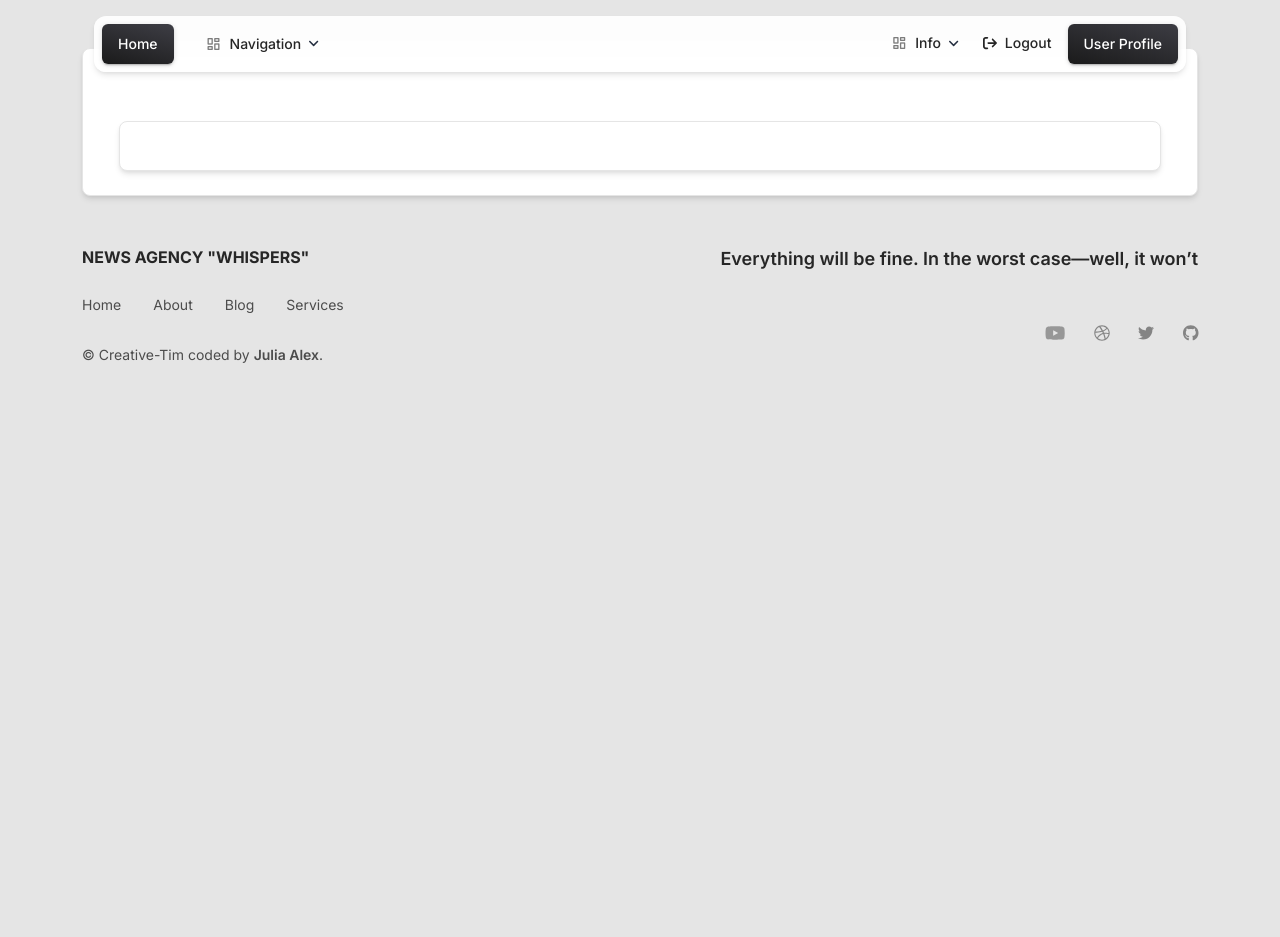
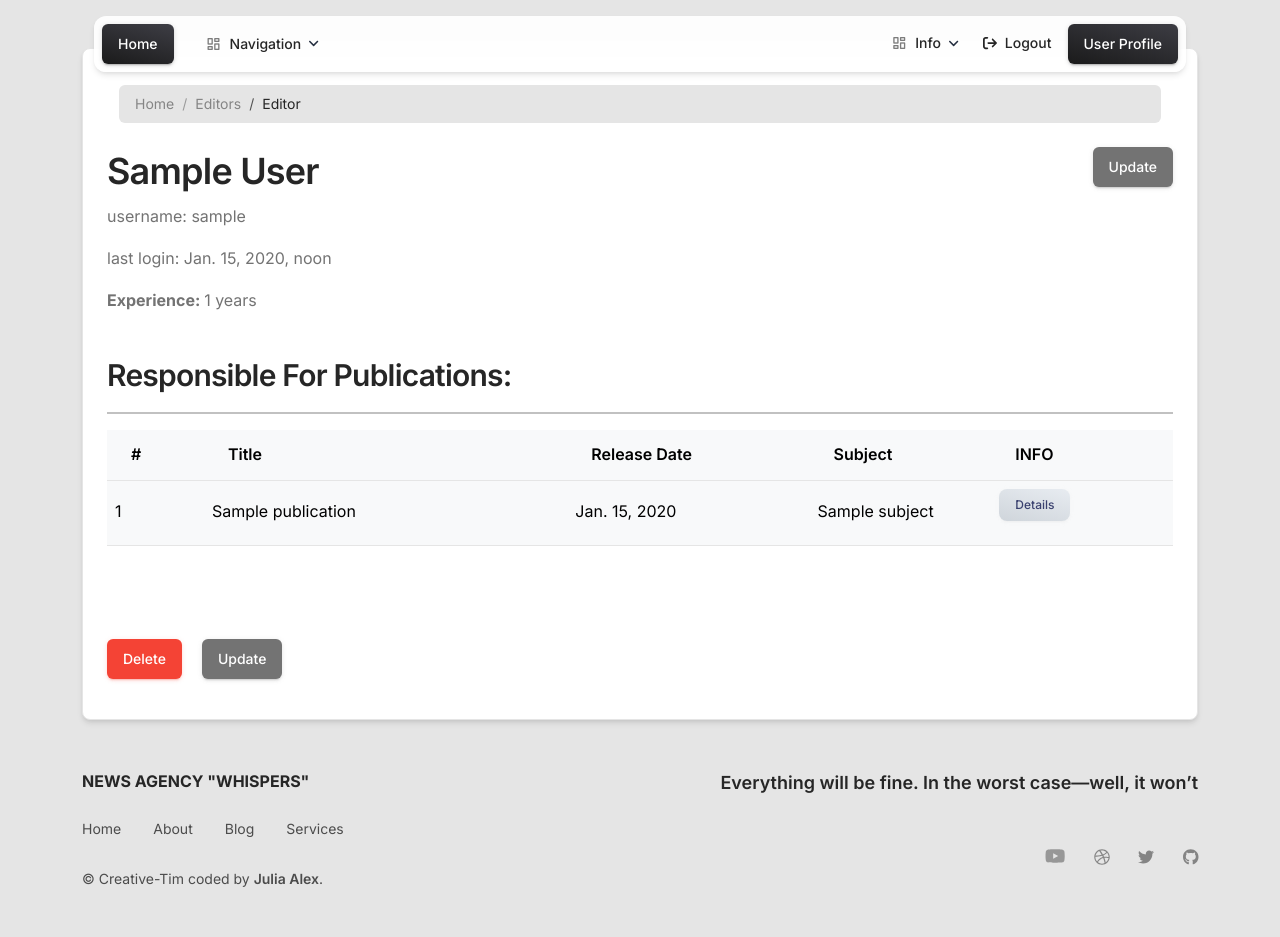
Before and after one commit to julia4406/news-agency-manager, a Django app: page /editors/1/ in a window 1280 px wide. Before the commit the page ends 363 px from the top, so only its background shows below. Run offline with Django 5.2, Linux system fonts and the light colour scheme; a user stored in the database is signed in; tables that the repository leaves empty hold one stand-in row (values such as "Sample post"); parts of the project's set-up code (start-up, migrations or seed data) failed here and were passed over; some libraries are stand-ins or nearby versions.

Commit message:
Added Editors-list page, editor-detail page with possibility CRUD operations.

```diff
--- a/manager_app/urls.py
+++ b/manager_app/urls.py
@@ -51,6 +51,14 @@ urlpatterns = [
         'editors/create',
         views.EditorCreateView.as_view(),
         name='editor-create'),
+    path(
+        'editors/update/<int:pk>',
+        views.EditorUpdateView.as_view(),
+        name='editor-update'),
+    path(
+        'editors/delete/<int:pk>',
+        views.EditorDeleteView.as_view(),
+        name='editor-delete'),
 
 
 
--- a/manager_app/views.py
+++ b/manager_app/views.py
@@ -96,6 +96,14 @@ class EditorListView(LoginRequiredMixin, ListView):
 class EditorDetailView(LoginRequiredMixin, DetailView):
     model = Editor
     template_name = "manager_app/editor-detail.html"
+
+    def get_context_data(self, **kwargs):
+        context = super().get_context_data(**kwargs)
+
+        editor = self.get_object()
+        context["publications"] = editor.publications.all()
+
+        return context
 
 
 class EditorCreateView(LoginRequiredMixin, CreateView):
--- a/static/assets/css/local_styles.css
+++ b/static/assets/css/local_styles.css
@@ -30,7 +30,7 @@
 
 
 .table td, .table th {
-    color: black; /* Колір тексту чорний */
+    color: black; /* Text color black */
     table-layout: auto;
     }
 
--- a/templates/manager_app/editor-detail.html
+++ b/templates/manager_app/editor-detail.html
@@ -4,29 +4,117 @@
 {% block body %}page-frame bg-gray-200{% endblock body %}
 
 {% block content %}
-
-	<div class="content-container">
-  <div class="container mt-5">
-    <div class="card shadow p-4">
+	<!--breadcrumbs-->
+	<div class="container py-2 mt-1">
+		<div class="row">
+			<nav aria-label="breadcrumb">
+				<ol class="breadcrumb">
+					<li class="breadcrumb-item text-dark opacity-5">
+						<a href="{% url 'manager_app:index' %}">Home</a></li>
+					<li class="breadcrumb-item text-dark opacity-5">
+						<a href="{% url 'manager_app:editor-list' %}">Editors</a></li>
+					<li class="breadcrumb-item text-dark active" aria-current="page">Editor</li>
+				</ol>
+			</nav>
+		</div>
+	</div>
+	<!--end breadcrumbs-->
 
 		<!-- CONTENT -->
+	<div class="header-with-button-right">
+		<h2>{{ editor.first_name }} {{ editor.last_name }}</h2>
+		<a href="{% url 'manager_app:editor-update' pk=editor.id %}"
+			 class="btn btn-secondary link-to-page"
+				style="display: inline-flex;"
+				role="button">
+			Update
+		</a>
+	</div>
+	<p>username: {{ editor.username }}</p>
+	<p>last login: {{ editor.last_login }}</p>
+	<p><strong>Experience: </strong>{{ editor.experience }} years</p>
+	<br>
 
+	<div style="align-items: center;">
+		<h3>Responsible For Publications:</h3>
+		<hr class="custom-hr">
+		<table class="table" style="table-layout: fixed; width: 100%;">
+			<thead style="background-color: #f8f9fa;" class="thead-light">
+				<tr>
+					<th scope="col" style="width: 8%;">#</th>
+					<th scope="col"
+							style="width: 30%;
+							word-wrap: break-word;
+							overflow: hidden;
+							text-overflow: fade;">
+						Title
+					</th>
+					<th scope="col" style="width: 20%;">Release Date</th>
+					<th scope="col" style="width: 15%;">Subject</th>
+					<th scope="col" style="width: 15%;">INFO</th>
+				</tr>
+			{% for item in publications %}
+				<tr style="vertical-align: baseline">
+					<td>{{ item.id }}</td>
+					<td>{{ item.title }}</td>
+					<td>{{ item.publication_date }}</td>
+					<td>{{ item.subject }}</td>
+					<td>
+						<a href="{% url "manager_app:publication-detail" pk=item.id %}"
+								type="button"
+								class="btn bg-gradient-light w-auto me-2 btn-sm">
+							Details
+						</a>
+					</td>
+				</tr>
+			{% endfor %}
+
+			</thead>
+		</table>
+
+		<!-- показати всі публікації ща які відповідає-->
+
+	</div>
+
+
+	<br><br><br>
+
+	<div style="display: flex; gap: 20px;">
+		<a href="{% url 'manager_app:editor-delete' pk=editor.id %}"
+		 class="btn btn-danger link-to-page"
+		data-bs-toggle="modal" data-bs-target="#deleteModal">
+			Delete
+		</a>
+
+		<a href="{% url 'manager_app:editor-update' pk=editor.id%}" class="btn btn-secondary
+		link-to-page">
+			Update
+		</a>
+	</div>
+
+	<!-- Модальне вікно для підтвердження видалення -->
+	<div class="modal fade" id="deleteModal" tabindex="-1" aria-labelledby="deleteModalLabel" aria-hidden="true">
+				<div class="modal-dialog">
+					<div class="modal-content">
+						<div class="modal-header">
+							<h5 class="modal-title" id="deleteModalLabel">Delete editor</h5>
+							<button type="button" class="btn-close" data-bs-dismiss="modal" aria-label="Close"></button>
+						</div>
+						<div class="modal-body">
+							<p>Are you sure you want to delete this editor?</p>
+						</div>
+						<div class="modal-footer">
+							<form action="{% url 'manager_app:editor-delete' pk=editor.id %}" method="post">
+								{% csrf_token %}
+								<button type="submit" class="btn btn-danger">Yes</button>
+							</form>
+							<button type="button" class="btn btn-secondary" data-bs-dismiss="modal">No</button>
+						</div>
+					</div>
+				</div>
+			</div>
+	<!-- end Модальне вікно для підтвердження видалення -->
 
 		<!-- END CONTENT -->
 
-
-    </div>
-  </div>
-	</div>
-
 {% endblock content %}
-
-{% block extra_js %}
-  <script src="{% static 'assets/js/plugins/countup.min.js' %}"></script>
-  <script src="{% static 'assets/js/plugins/choices.min.js' %}"></script>
-  <script src="{% static 'assets/js/plugins/prism.min.js' %}"></script>
-  <script src="{% static 'assets/js/plugins/highlight.min.js' %}"></script>
-  <script src="{% static 'assets/js/plugins/rellax.min.js' %}"></script>
-  <script src="{% static 'assets/js/plugins/tilt.min.js' %}"></script>
-  <script src="{% static 'assets/js/plugins/choices.min.js' %}"></script>
-{% endblock extra_js %}
--- a/templates/manager_app/publication-detail.html
+++ b/templates/manager_app/publication-detail.html
@@ -5,7 +5,7 @@
 
 {% block content %}
 
-		<!--breadcrumbs-->
+	<!--breadcrumbs-->
 	<div class="container py-2 mt-1">
   <div class="row">
     <nav aria-label="breadcrumb">
@@ -35,8 +35,8 @@
 						Update
 					</a>
 				</div>
-				</div>
-				<hr class="custom-hr">
+			</div>
+			<hr class="custom-hr">
 
 
 {#				{% if user.is_authenticated %}#}
--- a/templates/manager_app/publication-list.html
+++ b/templates/manager_app/publication-list.html
@@ -81,9 +81,8 @@
 									</td>
 							</tr>
 
-					</tbody>
-					{% endfor %}
-				{% endif %}
+						{% endfor %}
+					{% endif %}
 				</table>
 				<!--end table-->
 
```
Also changed, not shown: templates/frame.html (+0 -9 lines), templates/manager_app/editor-list.html (+45 -8 lines), templates/manager_app/editor_form.html (+1 -32 lines).
